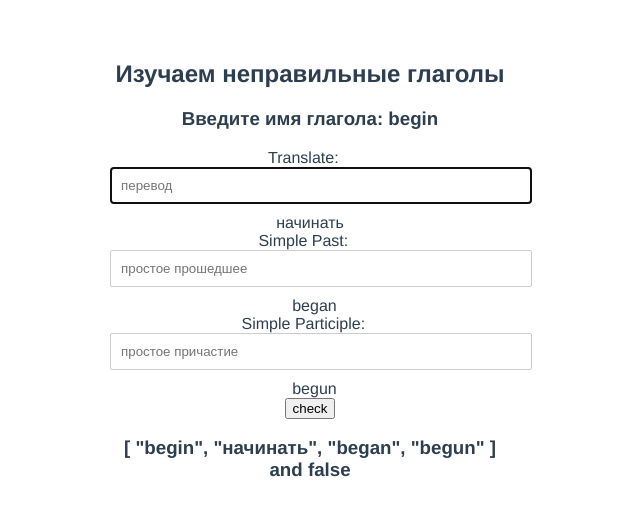
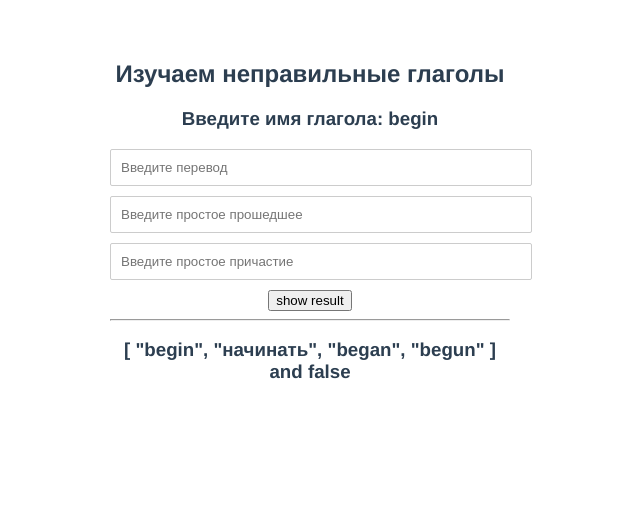
Before and after one commit to AlexMurrr/irregularVerbsCompositionAPI, a Vue app: page / in a window 1280 px wide. Shown: the top 516 px of the page, without its empty margins (330-970 px from the left). Built offline with nearby package versions, Linux system fonts and the light colour scheme.

Commit message:
feat: add form input for translate, pastSimple, particplePast

```diff
--- /dev/null
+++ b/src/components/formVerb.vue
@@ -0,0 +1,28 @@
+<script setup>
+import { ref } from "@vue/reactivity";
+
+
+const tranclate = ref('');
+const pastSimple = ref('');
+const partiziple = ref('');
+
+</script>
+
+<template>
+    <div>
+    <form @submit.prevent="submit">
+    <input type="text" placeholder="Введите перевод" v-model="tranclate">
+    <input type="text" placeholder="Введите простое прошедшее" v-model="pastSimple">
+    <input type="text" placeholder="Введите простое причастие" v-model="partiziple">
+    <button type="submit" v-if="isTrue">Check</button>
+    <button type="submit" v-else>show result</button>
+    <hr>
+     </form>
+     {{tranclate}}
+     {{pastSimple}}
+     {{partiziple}}
+    </div>
+</template>
+
+<style scoped>
+</style>
--- a/src/components/verbRendom.vue
+++ b/src/components/verbRendom.vue
@@ -1,12 +1,11 @@
 <script setup>
 import {onBeforeMount} from 'vue';
 import h1V from './h1V.vue';
-import trancelate from './trancelateV.vue';
-import simplePast from './simplePastV.vue';
-import simpleParticiple from './simpleParticipleV.vue';
+
 import {useStoreVerbs} from '../stores/verbs';
 import {storeToRefs} from 'pinia';
 import {ref} from 'vue'
+import formVerb from './formVerb.vue'
 
 const storeVerbs = useStoreVerbs();
 const {rendArrFromVerbForms} = storeToRefs(storeVerbs);
@@ -18,50 +17,28 @@ onBeforeMount(() => {
 
 const isVisibleBtn = ref(false);
 
+
 function visibleBtnTofalse(){
   isVisibleBtn.value = false;
 }
 function visibleBtnToTrue(){
   isVisibleBtn.value = true;
 }
-//  const childred = ref();
 
-//  childred.value.doSomething;
 
 </script>
 
 <template>
   <h1V :verb=rendArrFromVerbForms[0] />
-  <trancelate class="inputVerb"
-              :translate=rendArrFromVerbForms[1]
-              ref="childred"
-               />
-  <simplePast class="inputVerb"
-              :simplePast=rendArrFromVerbForms[2]
-               />
-  <simpleParticiple class="inputVerb"
-                    :simpleParticiple=rendArrFromVerbForms[3]
-                     />
-
-<button  v-if="isVisibleBtn"  @click="rendomNumFromVerbs();
-                                      visibleBtnTofalse();
-                                     "
->next</button>
-<button v-else @click="visibleBtnToTrue();
-
-                      "
->check</button>
 
 
+<form-verb/>
+
 <h3>{{rendArrFromVerbForms}} and {{isVisibleBtn}}</h3>
+
 
 </template>
 
 <style>
-  /* .inputVerb{
-  font-weight: 400;
-  line-height: 1.45;
-  font-size: 1.6rem;
-  font-weight: 700;
-  } */
+
 </style>
```
